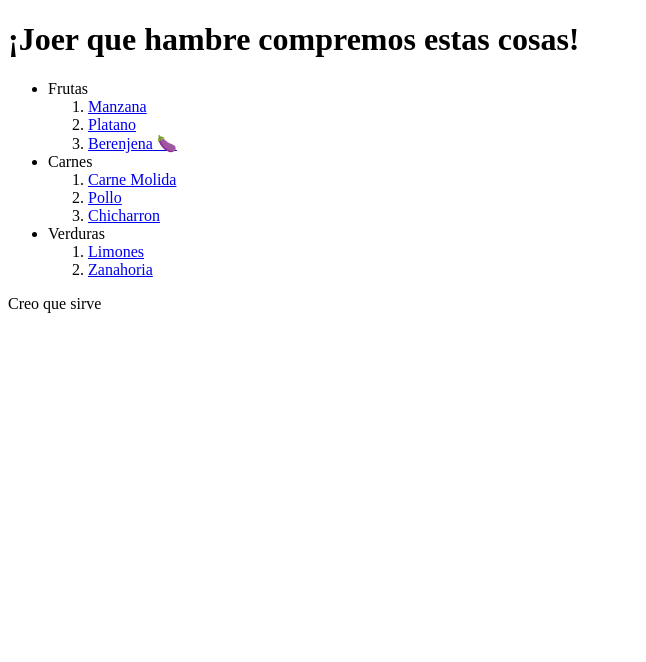
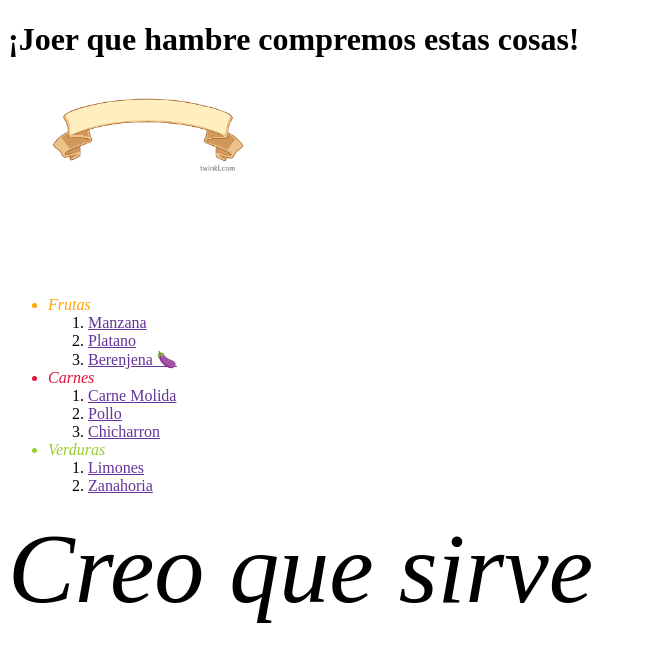
Before and after one commit to JuanOssa1/Primeros-Pasos-HTML, a plain HTML site: page Proyectos_Html/listadesuper.html in a window 1280 px wide. Shown: the whole page, without its empty margins (0-646 px from the left). Drawn offline with Linux system fonts and the light colour scheme.

Commit message:
Lista Supermercado Colorida 😎

```diff
--- a/Proyectos_Html/css/style.css
+++ b/Proyectos_Html/css/style.css
@@ -0,0 +1,27 @@
+.Frutas{
+  color: orange;
+  font-style: italic;
+}
+.Carnes{
+    color: crimson;
+    font-style: italic;
+}
+.Verduras{
+    color: yellowgreen;
+    font-style: italic;
+}
+.container{
+    width: 200px;
+    height: 200px;
+}
+.container img{
+    width: 100%;
+    height: auto;
+}
+.foot{
+    font-style: italic;
+    font-size: 100px;
+}
+a{
+    color:rebeccapurple;
+}
--- a/Proyectos_Html/listadesuper.html
+++ b/Proyectos_Html/listadesuper.html
@@ -4,35 +4,42 @@
     <meta charset="UTF-8">
     <meta http-equiv="X-UA-Compatible" content="IE=edge">
     <meta name="viewport" content="width=device-width, initial-scale=1.0">
+    <link rel="stylesheet" href="./css/style.css">
     <title>Mi lista de super</title>
 </head>
 <body>
     <header>
         <h1>¡Joer que hambre compremos estas cosas!</h1>
+        <section>
+            <figure class="container">
+                <img src="./pictures/banner.png" alt="Era un banner" class="banner">
+            </figure>
+        </section>
     </header>
     <main>
+
         <div>
             <ul>
-                <li>Frutas</li>
+                <li class="Frutas">Frutas</li>
                 <ol>
                     <li><a href="https://es.wikipedia.org/wiki/Manzana" target="_blank">Manzana</a></li>
                     <li><a href="https://es.wikipedia.org/wiki/Banana" target="_blank">Platano</a></li>
                     <li><a href="https://www.youtube.com/watch?v=IO9XlQrEt2Y" target="_blank">Berenjena 🍆</a></li>
                 </ol>
-                <li>Carnes</li>
+                <li class="Carnes">Carnes</li>
                 <ol>
                     <li><a href="https://www.recetasgratis.net/receta-de-carne-molida-con-papas-42329.html" target="_blank">Carne Molida</a></li>
                     <li><a href="https://frisby.com.co/" target="_blank">Pollo</a></li>
                     <li><a href="https://www.youtube.com/watch?v=s_-xW9Pa47M" target="_blank">Chicharron</a></li>
                 </ol>
-                <li>Verduras</li>
+                <li class="Verduras">Verduras</li>
                 <ol>
-                    <li><a href="https://es.wikipedia.org/wiki/Lim%C3%B3n" target="_blank">Limones</a></li>
+                    <li><a href="https://es.wikipedia.org/wiki/Lim%C3%B3n" target="_blank" >Limones</a></li>
                     <li><a href="https://www.pequerecetas.com/receta/7-recetas-con-zanahoria/" target="_blank">Zanahoria</a></li>
                 </ol>
              </ul>
         </div>
     </main>
-    <footer>Creo que sirve</footer>
+    <footer class="foot">Creo que sirve</footer>
 </body>
 </html>
```
Also changed, not shown: Proyectos_Html/pictures/banner.png (added).
